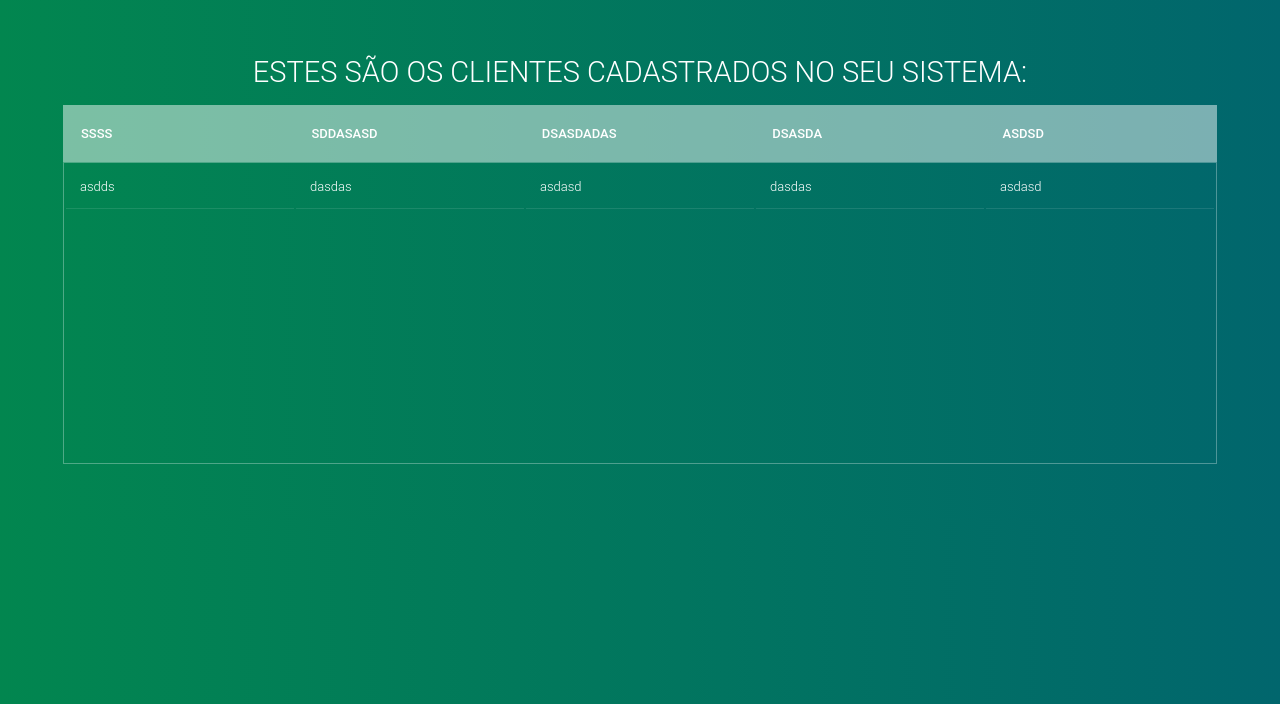
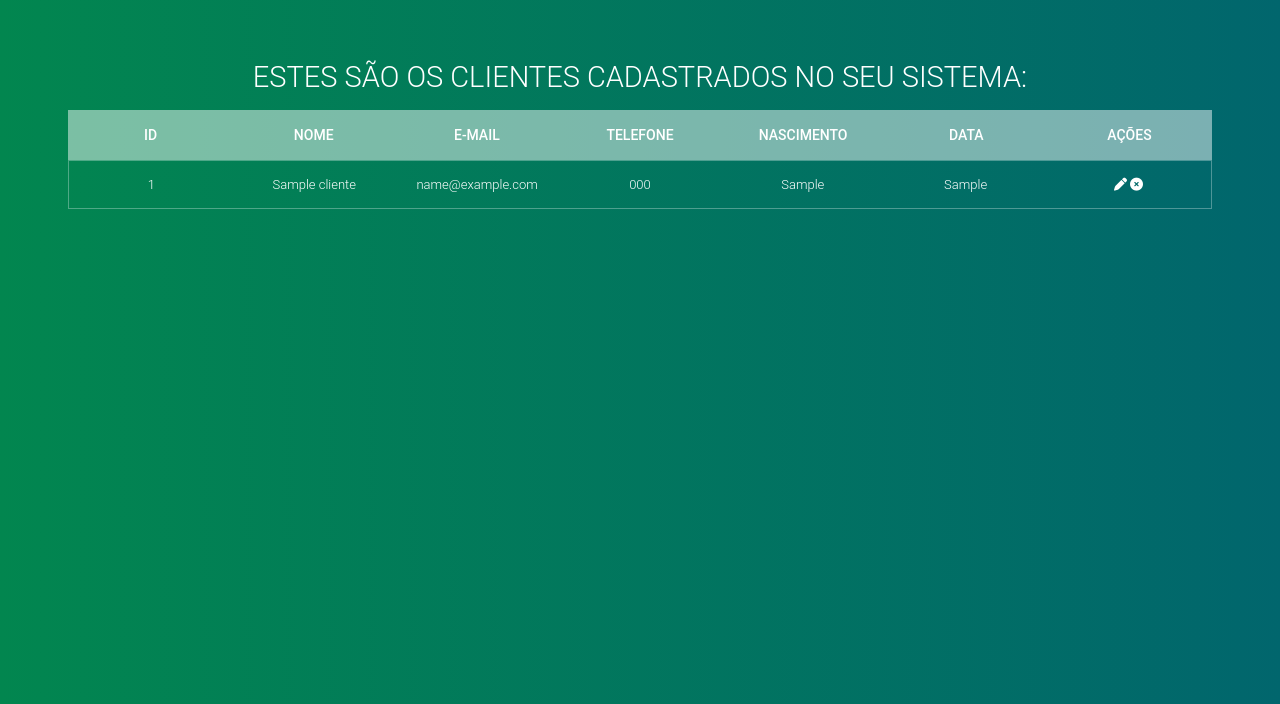
Before and after one commit to PedroHGaspar/PHP-MySQL-CRUD, a PHP site: page /clientes.php in a window 1280 px wide. Shown: the top 704 px of the page. Run offline with PHP 8.4, Linux system fonts and the light colour scheme; tables that the repository leaves empty or names only in its code hold one stand-in row (values such as "Sample post"); lists and menus that the app fills with data are empty.

Commit message:
Adicionado icons de ações. Terá funcionalidade.

```diff
--- a/Project/clientes.php
+++ b/Project/clientes.php
@@ -7,6 +7,15 @@ $num_clientes = $query_clientes->num_rows;
 
 ?>
 
+<script>
+    $(window).on("recalcula tamanho", function() {
+        var scrollWidth = $('.tbl-content').width() - $('.tbl-content table').width();
+        $('.tbl-header').css({'padding-right':scrollWidth});
+    }).resize();
+
+    /*Aqui, mesmo eu não entendendo muito(AINDA) de Jquery, eu usei essa lógica que achei no google para reformar o tamanho do scroll da table.*/
+</script>
+
 <!DOCTYPE html>
 <html lang="pt-br">
 <head>
@@ -14,6 +23,7 @@ $num_clientes = $query_clientes->num_rows;
     <meta http-equiv="X-UA-Compatible" content="IE=edge">
     <meta name="viewport" content="width=device-width, initial-scale=1.0">
     <title>Lista de Clientes</title>
+    <link rel="stylesheet" href="https://cdnjs.cloudflare.com/ajax/libs/font-awesome/6.0.0-beta3/css/all.min.css" integrity="sha512-Fo3rlrZj/k7ujTnHg4CGR2D7kSs0v4LLanw2qksYuRlEzO+tcaEPQogQ0KaoGN26/zrn20ImR1DfuLWnOo7aBA==" crossorigin="anonymous" referrerpolicy="no-referrer" />
     <link rel="stylesheet" href="style.css">
 </head>
 <body>
@@ -22,29 +32,47 @@ $num_clientes = $query_clientes->num_rows;
   <div class="tbl-header">
     <table>
       <thead>
-        <tr>
-          <th>ssss</th>
-          <th>sddasasd</th>
-          <th>dsasdadas</th>
-          <th>dsasda</th>
-          <th>asdsd</th>
-        </tr>
+          <th>ID</th>
+          <th>Nome</th>
+          <th>E-mail</th>
+          <th>Telefone</th>
+          <th>Nascimento</th>
+          <th>Data</th>
+          <th>Ações</th>
       </thead>
     </table>
+
+    <?php if($num_clientes == 0){ ?>
+        <tr>
+            <td>Nenhum cliente foi cadastrado.</td>
+        </tr>
+        <?php } else{
+
+            while($cliente = $query_clientes->fetch_assoc()){/*Essa função fetch_assoc é do PHP, serve para retornar um array do row, link do manual: https://www.php.net/manual/pt_BR/mysqli-result.fetch-assoc.php*/
+
+        ?>
+
   </div>
   <div class="tbl-content">
     <table>
       <tbody>
-        <tr>
-          <td>asdds</td>
-          <td>dasdas</td>
-          <td>asdasd</td>
-          <td>dasdas</td>
-          <td>asdasd</td>
-        </tr>
+          <td> <?php echo $cliente['id']; ?></td>
+          <td> <?php echo $cliente['nome']; ?></td>
+          <td> <?php echo $cliente['email']; ?></td>
+          <td> <?php echo $cliente['telefone']; ?></td>
+          <td> <?php echo $cliente['nascimento']; ?></td>
+          <td> <?php echo $cliente['data_cadastro']; ?></td>
+          <td>
+          <a href="" title="EDITAR"><i class="fa-solid fa-pen"></i></a>
+          <a href="" title="DELETAR"><i class="fa-solid fa-circle-xmark"></i></a>
+          </td>
       </tbody>
     </table>
   </div>
+        <?php
+                }
+            }
+        ?>
 </section>
 </div>
 </body>
--- a/Project/style.css
+++ b/Project/style.css
@@ -6,6 +6,7 @@ h1{
     text-align: center;
     margin-bottom: 16px;
 }
+
 table{
     width:100%;
     table-layout: fixed;
@@ -14,27 +15,35 @@ h1{
     background-color: rgba(255, 255, 255, 0.479);
 }
 .tbl-content{
-    height:300px;
     overflow-x:auto;
     margin-top: 0px;
     border: 1px solid rgba(255,255,255,0.3);
 }
+
 th{
-    padding: 19px 16px;
-    text-align: left;
-    font-weight: 510;
-    font-size: 13px;
+    padding: 15px 14px;
+    text-align: middle;
+    font-weight: 540;
+    font-size: 14px;
     color: #ffffff;
     text-transform: UPPERCASE;
 }
+
 td{
     padding: 14px;
-    text-align: left;
+    text-align: center;
     vertical-align:center;
     font-weight: 310;
     font-size: 13px;
     color: #ffffff;
-    border-bottom: solid 1px rgba(255,255,255,0.1);
+}
+
+i{
+    color: #ffffff;
+}
+
+a{
+    color: #ffffff;
 }
 
 @import url(https://fonts.googleapis.com/css?family=Roboto:400,500,300,700);
@@ -44,7 +53,7 @@ h1{
     font-family: 'Roboto', sans-serif;
 }
 section{
-    margin: 55px;
+    margin: 60px;
 }
 
     ::-webkit-scrollbar {
@@ -55,4 +64,4 @@ h1{
 }
     ::-webkit-scrollbar-thumb {
     -webkit-box-shadow: inset 0 0 6px rgba(0,0,0,0.3);
-  }/*Esse aqui no final serve para aparecer a scrollbar quando a lista começar a ter muitos itens.*/
+}   /*Esse aqui no final serve para aparecer a scrollbar quando a lista começar a ter muitos itens.*/
```
Lines whose indentation alone changed are shown as unchanged.
